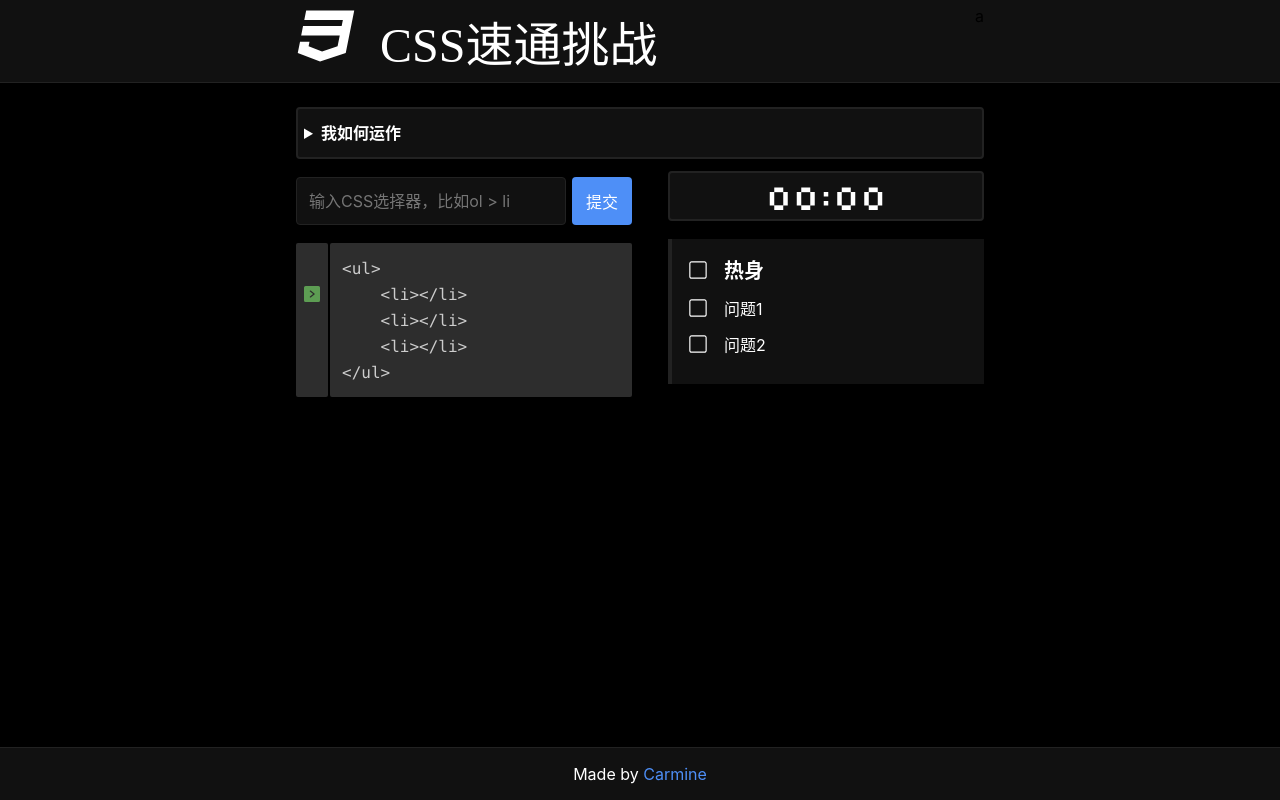
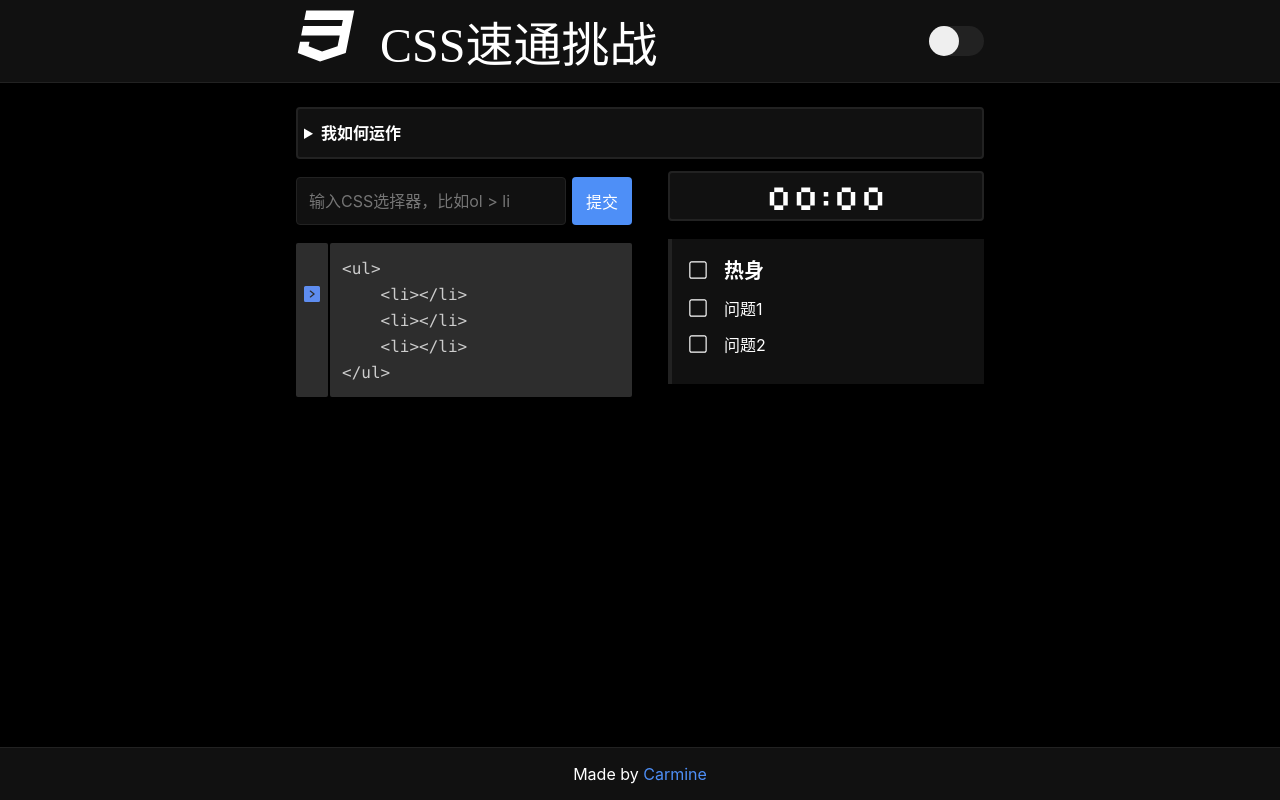
Before and after one commit to carmineDYJ/css-speedrun, a Vue app: page / in a window 1280 px wide. Built offline with nearby package versions, Linux system fonts and the light colour scheme; a web font is replaced by a local one.

Commit message:
add button for swtiching dark light mode

```diff
--- a/src/components/TopNav.vue
+++ b/src/components/TopNav.vue
@@ -1,6 +1,11 @@
 <script setup>
-const rootHTMLElement = document.querySelector('html')
-rootHTMLElement.classList.add("fuck");
+import { ref } from 'vue';
+const switchColorModeButtonRef = ref(null)
+const switchColorModeButtonPositionClass = ref('left')
+const switchColorMode = () => {
+  document.querySelector("html").classList.contains('light-color-mode') ? document.querySelector("html").classList.remove('light-color-mode') : document.querySelector("html").classList.add('light-color-mode')
+  switchColorModeButtonPositionClass.value === 'left' ? switchColorModeButtonPositionClass.value = 'right' : switchColorModeButtonPositionClass.value = 'left'
+}
 </script>
 
 <template>
@@ -10,8 +15,8 @@ rootHTMLElement.classList.add("fuck");
         <img class="css3-svg" src="../assets/icons/css3.svg" />
         <h1>CSS速通挑战</h1>
       </div>
-      <div class="switch-dark-light-mode-button">
-        a
+      <div class="switch-color-mode-button-wrapper">
+        <button ref="switchColorModeButtonRef" class="switch-color-mode-button" :class="switchColorModeButtonPositionClass" @click="switchColorMode"></button>
       </div>
     </div>
   </nav>
@@ -27,6 +32,7 @@ rootHTMLElement.classList.add("fuck");
   >.top-nav-inner-wrapper {
     width: 688px;
     display: flex;
+    align-items: center;
     justify-content: space-between;
 
     >.top-nav-title {
@@ -45,6 +51,35 @@ rootHTMLElement.classList.add("fuck");
         align-items: center;
       }
     }
+
+    >.switch-color-mode-button-wrapper {
+      background-color: #222;
+      width: 55px;
+      height: 30px;
+      border-radius: 30px;
+      position: relative;
+
+      >.switch-color-mode-button {
+        position: absolute;
+        left: 0;
+        top: 0;
+        width: 30px;
+        height: 30px;
+        border-radius: 30px;
+        border: none;
+        transition: left 0.5s ease-in-out;
+
+        &:hover {
+          outline: 3px solid #5e8df0;
+        }
+        &.left {
+          left: 0;
+        }
+        &.right {
+          left: 25px;
+        }
+      }
+    }
   }
 
 }
@@ -52,6 +87,9 @@ rootHTMLElement.classList.add("fuck");
 @media (max-width: 700px) {
   .top-nav-wrapper {
     >.top-nav-inner-wrapper {
+      padding-left: 12px;
+      padding-right: 12px;
+
       >.top-nav-title {
         >.css3-svg {
           height: 40px;
--- a/src/style.scss
+++ b/src/style.scss
@@ -2,6 +2,9 @@
 @import url('./assets/stylesheets/fonts.scss');
 
 :root {
-  // filter: invert(1);
   font-family: -apple-system, "Noto Sans", "Helvetica Neue", Helvetica, "Nimbus Sans L", Arial, "Liberation Sans", "PingFang SC", "Hiragino Sans GB", "Noto Sans CJK SC", "Source Han Sans SC", "Source Han Sans CN", "Microsoft YaHei", "Wenquanyi Micro Hei", "WenQuanYi Zen Hei", "ST Heiti", SimHei, "WenQuanYi Zen Hei Sharp", sans-serif;
 }
+
+.light-color-mode {
+  filter: invert(1) hue-rotate(.5turn);
+}
```
Also changed, not shown: src/assets/icons/hint_arrow.svg.
